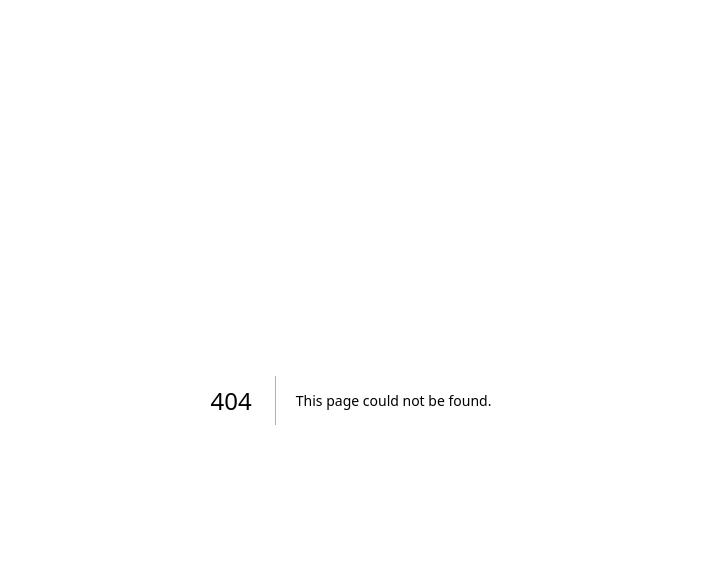
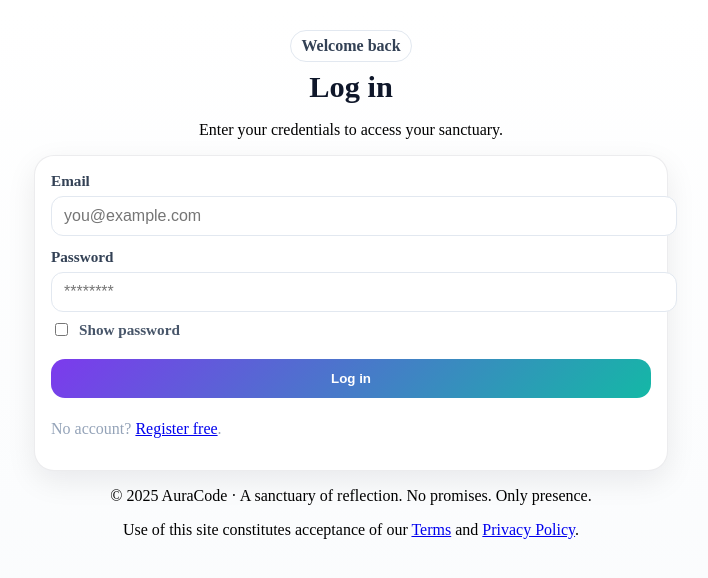
Before and after one commit to danyaffa/Total-iora, a Next.js app: page /login in a window 1280 px wide. Before the commit this address had no page. Shown: the top 578 px of the page, without its empty margins (289-997 px from the left). Built offline with nearby package versions, Linux system fonts and the light colour scheme.

Commit message:
Create login.js

```diff
--- /dev/null
+++ b/pages/login.js
@@ -0,0 +1,132 @@
+// FILE: /pages/login.js
+import { useState } from "react";
+import Link from "next/link";
+import Footer from "../components/Footer";
+
+function setUnlockCookie() {
+  const maxAge = 365 * 24 * 3600; // 1 year
+  if (typeof document !== "undefined") {
+    document.cookie = `ac_registered=1; Max-Age=${maxAge}; Path=/; SameSite=Lax; Secure`;
+    try { localStorage.setItem("ac_registered", "1"); } catch {}
+  }
+}
+
+export default function Login() {
+  const [form, setForm] = useState({ email: "", password: "" });
+  const [showPw, setShowPw] = useState(false);
+  const [busy, setBusy] = useState(false);
+  const [msg, setMsg] = useState("");
+
+  const upd = (k) => (e) => setForm((f) => ({ ...f, [k]: e.target.value }));
+
+  async function onSubmit(e) {
+    e.preventDefault();
+    setMsg("");
+    const { email, password } = form;
+    if (!email.trim() || !password) {
+      setMsg("Enter your email and password.");
+      return;
+    }
+    setBusy(true);
+    try {
+      // Try server login first (if you’ve added /api/login)
+      const r = await fetch("/api/login", {
+        method: "POST",
+        headers: { "Content-Type": "application/json" },
+        body: JSON.stringify({ email, password }),
+      });
+
+      if (!r.ok) {
+        // If login API isn't wired yet, fall back so you can proceed
+        setUnlockCookie();
+        window.location.href = "/";
+        return;
+      }
+
+      // Success (cookie likely set by API). Ensure unlock locally too.
+      setUnlockCookie();
+      window.location.href = "/";
+    } catch (err) {
+      setMsg(String(err?.message || err || "Login failed."));
+    } finally {
+      setBusy(false);
+    }
+  }
+
+  return (
+    <div className="wrap">
+      <header className="hero">
+        <div className="pill">Welcome back</div>
+        <h1>Log in</h1>
+        <p>Enter your credentials to access your sanctuary.</p>
+      </header>
+
+      <main className="card">
+        <form onSubmit={onSubmit} className="form">
+          <label>Email
+            <input
+              type="email"
+              value={form.email}
+              onChange={upd("email")}
+              placeholder="you@example.com"
+              required
+            />
+          </label>
+
+          <label className="pw">Password
+            <input
+              id="login-password"
+              type={showPw ? "text" : "password"}
+              value={form.password}
+              onChange={upd("password")}
+              placeholder="********"
+              required
+            />
+          </label>
+
+          {/* Show/Hide password */}
+          <label className="ck" htmlFor="showpw">
+            <input
+              id="showpw"
+              type="checkbox"
+              checked={showPw}
+              onChange={(e) => setShowPw(e.target.checked)}
+              aria-controls="login-password"
+            />
+            <span>Show password</span>
+          </label>
+
+          <button className="btn accent" type="submit" disabled={busy}>
+            {busy ? "Signing in…" : "Log in"}
+          </button>
+
+          {msg && <p className="err">{msg}</p>}
+
+          <p className="small">
+            No account? <Link href="/register">Register free</Link>.
+          </p>
+        </form>
+      </main>
+
+      <Footer />
+
+      <style jsx>{`
+        .wrap { min-height:100vh; background:linear-gradient(#fff,#f8fafc); padding: 22px 12px 40px; }
+        .hero { text-align:center; }
+        .pill { display:inline-block; padding:6px 10px; border:1px solid #e2e8f0; border-radius:999px; background:#fff; color:#334155; font-weight:700; }
+        h1 { margin:8px 0 6px; font-size:1.9rem; font-weight:800; color:#0f172a; }
+        .card { max-width:600px; margin:12px auto 0; background:#fff; border:1px solid rgba(15,23,42,.08); border-radius:20px; padding:16px; box-shadow:0 10px 30px rgba(2,6,23,.08); }
+        .form { display:grid; gap:12px; }
+        label { color:#334155; font-weight:700; font-size:.95rem; display:flex; flex-direction:column; gap:6px; }
+        input[type="email"], input[type="password"], input[type="text"] {
+          border:1px solid #e2e8f0; border-radius:12px; padding:10px 12px; font-size:1rem; width:100%;
+        }
+        .ck { flex-direction:row; align-items:center; gap:8px; font-weight:600; color:#475569; margin-top:-4px; }
+        .btn { margin-top:8px; padding:12px 18px; border-radius:14px; font-weight:800; border:1px solid rgba(15,23,42,.12); background:#fff; }
+        .btn.accent { color:#fff; background:linear-gradient(135deg,#7c3aed,#14b8a6); border:none; }
+        .err { color:#b91c1c; font-weight:700; margin-top:8px; }
+        .small { color:#94a3b8; margin-top:10px; }
+      `}</style>
+    </div>
+  );
+}
```
